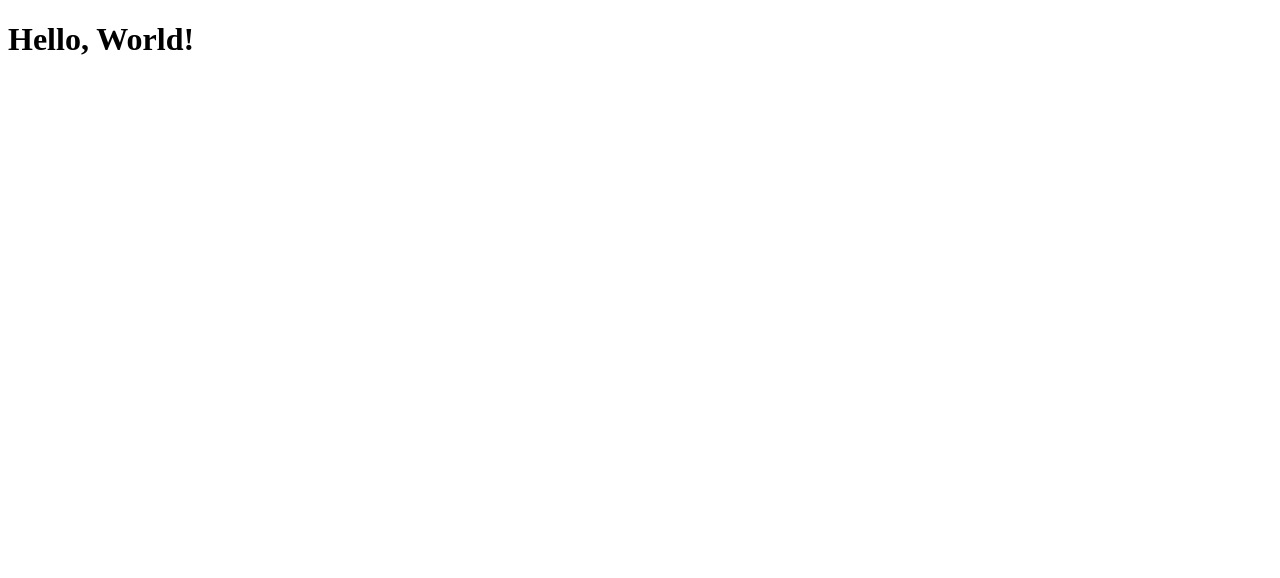
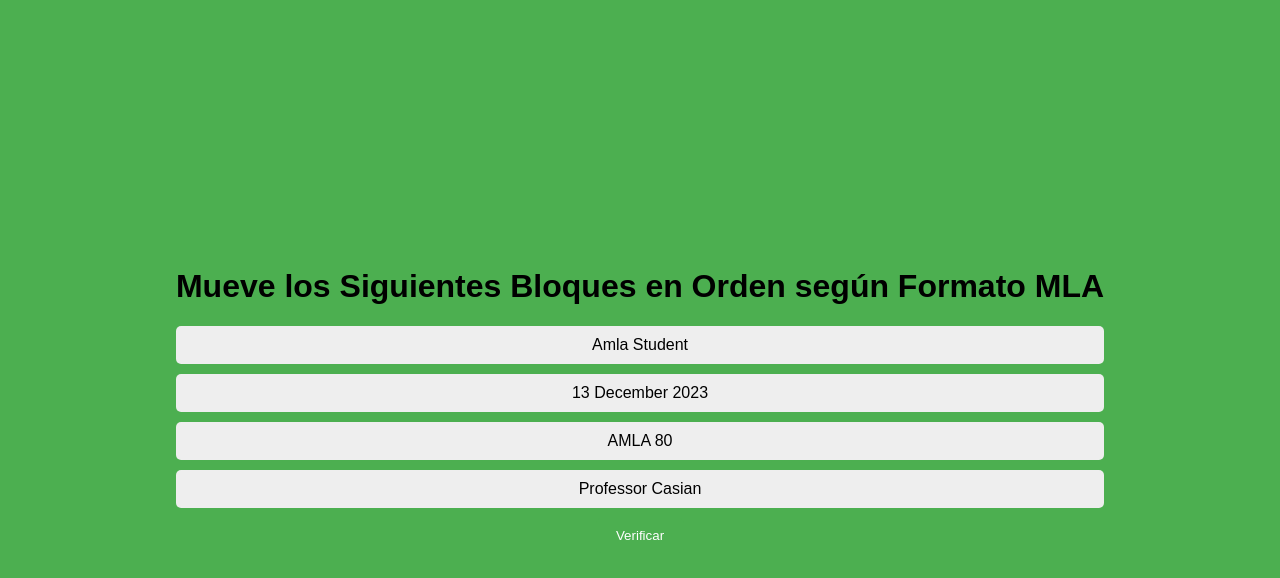
Before and after one commit to rickwebsx/proyectohumilde, a plain HTML site: page index.html in a window 1280 px wide. Drawn offline with nearby package versions, Linux system fonts and the light colour scheme.

Commit message:
Add files via upload

```diff
--- a/index.html
+++ b/index.html
@@ -3,9 +3,152 @@
 <head>
     <meta charset="UTF-8">
     <meta name="viewport" content="width=device-width, initial-scale=1.0">
-    <title>Hello World</title>
+    <title>Ordena Bloques en Formato MLA - AMLA 80</title>
+    <style>
+        body {
+            display: flex;
+            justify-content: center;
+            align-items: center;
+            height: 100vh;
+            margin: 0;
+            background-color: #4CAF50; /* Fondo verde */
+            font-family: 'Arial', sans-serif; /* Cambia la fuente si lo deseas */
+            color: #000; /* Cambia el color del texto a negro */
+        }
+
+        #container {
+            text-align: center;
+        }
+
+        /* Estilo para ocultar los bloques después de la verificación */
+        #blockSorting, #welcomeMessage, #errorMessage {
+            display: block;
+        }
+
+        #welcomeMessage, #errorMessage {
+            display: none;
+        }
+
+        .sortable {
+            cursor: move;
+            margin: 10px 0;
+            background-color: #eee; /* Cambia el color de fondo de los bloques */
+            padding: 10px;
+            border-radius: 5px; /* Agrega bordes redondeados a los bloques */
+        }
+
+        button {
+            background-color: #4CAF50; /* Cambia el color de fondo del botón */
+            color: white;
+            padding: 10px 20px;
+            border: none;
+            border-radius: 5px; /* Agrega bordes redondeados al botón */
+            cursor: pointer;
+        }
+
+        button:hover {
+            background-color: #45a049; /* Cambia el color de fondo del botón al pasar el ratón */
+        }
+
+        /* Agregamos un estilo para el botón de retroceso */
+        #backButton {
+            background-color: #008CBA; /* Color de fondo azul */
+            color: white;
+            padding: 10px 20px;
+            border: none;
+            border-radius: 5px; /* Bordes redondeados */
+            cursor: pointer;
+        }
+
+        #backButton:hover {
+            background-color: #00587a; /* Cambia el color de fondo al pasar el ratón */
+        }
+    </style>
+    <!-- Agregar la referencia a jQuery y jQuery UI -->
+    <script src="https://code.jquery.com/jquery-3.6.4.min.js"></script>
+    <script src="https://code.jquery.com/ui/1.12.1/jquery-ui.min.js"></script>
 </head>
 <body>
-    <h1>Hello, World!</h1>
+
+    <div id="container">
+        <div id="blockSorting">
+            <h1>Mueve los Siguientes Bloques en Orden según Formato MLA</h1>
+            <div id="sortableContainer">
+                <div class="sortable" id="block1">Amla Student</div>
+                <div class="sortable" id="block2">Professor Casian</div>
+                <div class="sortable" id="block3">AMLA 80</div>
+                <div class="sortable" id="block4">13 December 2023</div>
+            </div>
+            <button type="button" onclick="verifyOrder()">Verificar</button>
+        </div>
+
+        <div id="welcomeMessage">
+            <h1>¡Bien hecho!</h1>
+            <p>By the way, taking AMLA 80 classes will be a lot of fun!</p>
+            <button id="backButton" onclick="goBack()">Volver al Sorteo</button>
+        </div>
+
+        <div id="errorMessage">
+            <h1>Oh no...</h1>
+            <p>You should take AMLA 80 classes.</p>
+            <button id="backButton" onclick="goBack()">Volver al Sorteo</button>
+        </div>
+    </div>
+
+    <script>
+        // Función para desordenar aleatoriamente los bloques
+        function shuffleBlocks() {
+            var blocks = $(".sortable");
+            for (var i = blocks.length; i > 0; i--) {
+                var j = Math.floor(Math.random() * i);
+                blocks.parent().append(blocks.splice(j, 1));
+            }
+        }
+
+        // Función para volver al sorteo de bloques
+        function goBack() {
+            document.getElementById("blockSorting").style.display = "block";
+            document.getElementById("welcomeMessage").style.display = "none";
+            document.getElementById("errorMessage").style.display = "none";
+
+            // Desordenar los bloques y agregarlos nuevamente al contenedor
+            shuffleBlocks();
+        }
+
+        // Inicializar la funcionalidad de ordenar con la biblioteca jQuery UI
+        $(function () {
+            // Desordenar los bloques y agregarlos al contenedor
+            shuffleBlocks();
+
+            // Inicializar la funcionalidad de ordenar con la biblioteca jQuery UI
+            $("#sortableContainer").sortable();
+        });
+
+        function verifyOrder() {
+            // Obtener el orden actual de los bloques
+            var order = $("#sortableContainer").sortable("toArray");
+
+            // Verificar si los bloques están en el orden correcto
+            if (isOrderCorrect(order)) {
+                // Ocultar los bloques y mostrar el mensaje de bienvenida
+                document.getElementById("blockSorting").style.display = "none";
+                document.getElementById("welcomeMessage").style.display = "block";
+            } else {
+                // Ocultar los bloques y mostrar el mensaje de error
+                document.getElementById("blockSorting").style.display = "none";
+                document.getElementById("errorMessage").style.display = "block";
+            }
+        }
+
+        function isOrderCorrect(order) {
+            // Verificar si los bloques están en el orden correcto
+            return (
+                order.indexOf("block1") < order.indexOf("block2") &&
+                order.indexOf("block2") < order.indexOf("block3") &&
+                order.indexOf("block3") < order.indexOf("block4")
+            );
+        }
+    </script>
+
 </body>
 </html>
```
